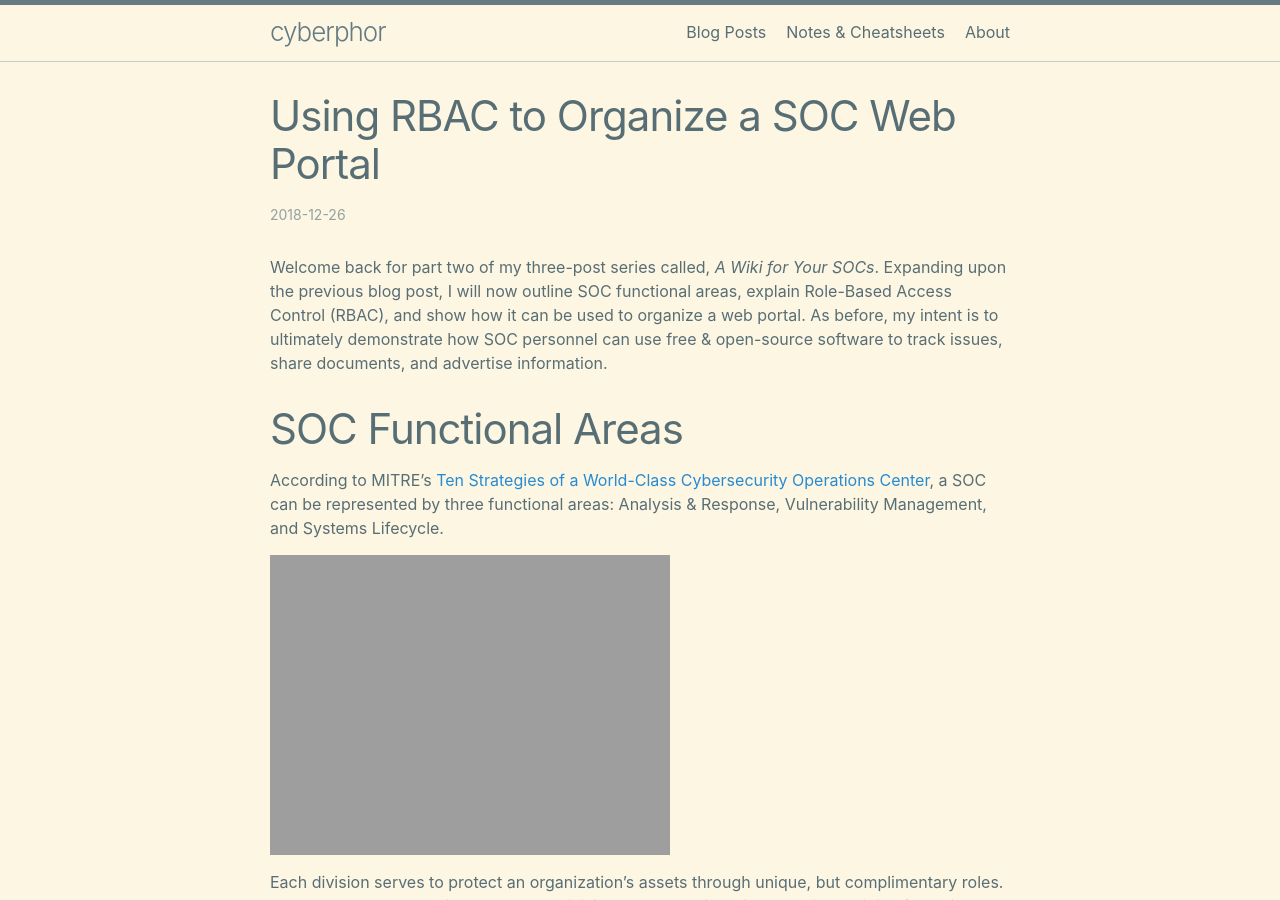
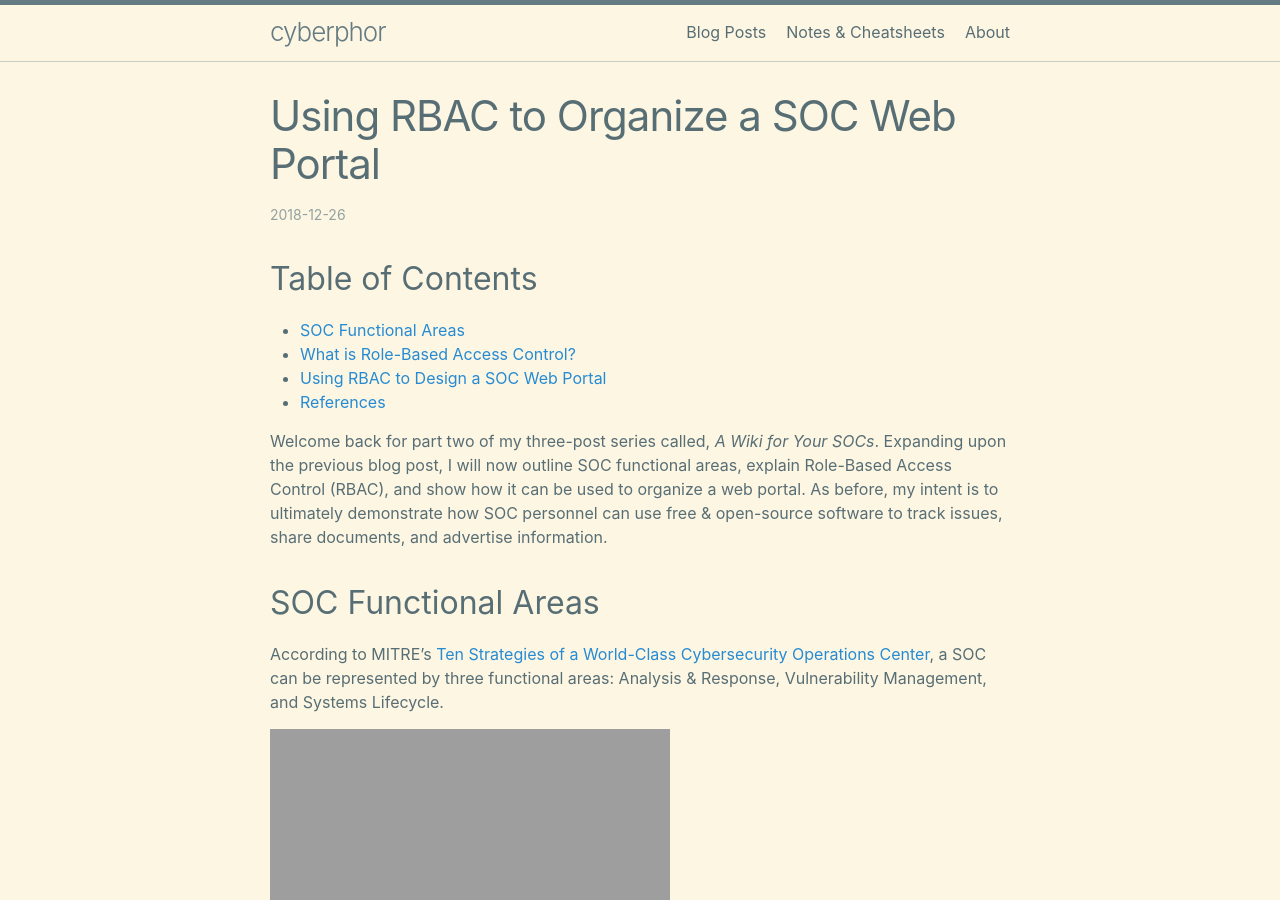
Before and after one commit to cyberphor/blog, a Jekyll site: the page built from _posts/2018-12-26-using-rbac-to-organize-a-soc-web-portal.md, in a window 1280 px wide and 900 px high. Built offline with Jekyll 4.4.1, drawn with Linux system fonts in a browser that asks for light colours.

Commit message:
Fixed multiple hyperlinks.

```diff
--- a/_posts/2018-12-26-using-rbac-to-organize-a-soc-web-portal.md
+++ b/_posts/2018-12-26-using-rbac-to-organize-a-soc-web-portal.md
@@ -6,16 +6,22 @@ category: posts
 subcategory: 'network-security-monitoring'
 ---
 
+## Table of Contents
+* [SOC Functional Areas](#soc-functional-areas)
+* [What is Role-Based Access Control?](#what-is-role-based-access-control)
+* [Using RBAC to Design a SOC Web Portal](#using-rbac-to-design-a-soc-web-portal)
+* [References](#references)
+
 Welcome back for part two of my three-post series called, *A Wiki for Your SOCs*. Expanding upon the previous blog post, I will now outline SOC functional areas, explain Role-Based Access Control (RBAC), and show how it can be used to organize a web portal. As before, my intent is to ultimately demonstrate how SOC personnel can use free & open-source software to track issues, share documents, and advertise information.
 
-# SOC Functional Areas
+## SOC Functional Areas
 According to MITRE's [Ten Strategies of a World-Class Cybersecurity Operations Center](https://www.mitre.org/publications/all/ten-strategies-of-a-world-class-cybersecurity-operations-center?fbclid=IwAR1bOR4g6wbYxna52C5pfb9PbWGFfbUyNkkr0wnTtUtvlfb0X0-ygNee0YU), a SOC can be represented by three functional areas: Analysis & Response, Vulnerability Management, and Systems Lifecycle.
 
-[![socFunctions]({{ site.url }}{{ site.baseurl }}/assets/socFunctions.jpeg)](https://www.mitre.org/sites/default/files/publications/pr-13-1028-mitre-10-strategies-cyber-ops-center.pdf)
+![socFunctions]({{ site.url }}{{ site.baseurl }}/assets/socFunctions.jpeg)
 
 Each division serves to protect an organization's assets through unique, but complimentary roles. For example, an Analysis & Response Division would provide triage services, digital forensics & incident response, malware analysis, and threat intelligence. A Vulnerability Management Division would perform scans, self-assessments, and proactively hunt for threats to the enterprise. Finally, a Systems Lifecycle Division would carry out the tedious, but necessary systems, network, and sensor maintenance. They would also help engineer tools and processes for the other functional areas.
 
-# What is Role-Based Access Control?
+## What is Role-Based Access Control?
 Role-Based Access Control is a technique designed to mitigate Privilege Creep and enforces the security principle of Least Privilege. Privilege Creep is when a person gains exponential access over time. Least Privilege requires a person to have the minimum amount of access in order to do their job. An administrator can implement RBAC and invoke Least Privilege by organizing users into groups and then, grant them varying degrees of access based on their role or job function.
 
 Take the zoo for example. The person working at the front-desk does not have access to the gorillas in the back. At the same time, the gorilla handlers do not have access to the cash register upfront. Finally, the zoo manager, despite being ultimately responsible for everything, should only have access to his or her office.
@@ -74,7 +80,7 @@ To implement Role-Based Access Control for the rest of the SOC, a Portal or Web
 |---|---|---|
 |SOC leaders|Web administrators|Finance personnel|
 
-# Using RBAC to Design a SOC Web Portal
+## Using RBAC to Design a SOC Web Portal
 Let's use the Tiki Wiki application we installed in the previous blog post and put these ideas into practice. To start, we will need to (1) create a Web Administrators group, (2) create a Web Administrator account, and (3) restrict the default administrator account.
 
 **How to Create a Group**<br>
@@ -357,7 +363,7 @@ UPDATE users_users SET hash = md5('password') WHERE userId=1;
 
 Check-out the final [blog post](http://www.yourserver.tech) of this series to learn how the same Tiki Wiki application and portal instance can be used to create a simple Security Incident Tracking System.
 
-References
+### References
 * [Digital Guardian: What is a Security Operations Center (SOC)?](https://digitalguardian.com/blog/what-security-operations-center-soc)
 * [MITRE: Ten Strategies of a World-Class Cybersecurity Operations Center](https://www.mitre.org/sites/default/files/publications/pr-13-1028-mitre-10-strategies-cyber-ops-center.pdf)
 * [EY: Security Operations Centers — helping you get ahead of cybercrime](https://www.ey.com/Publication/vwLUAssets/EY-security-operations-centers-helping-you-get-ahead-of-cybercrime/$FILE/EY-security-operations-centers-helping-you-get-ahead-of-cybercrime.pdf)
```
